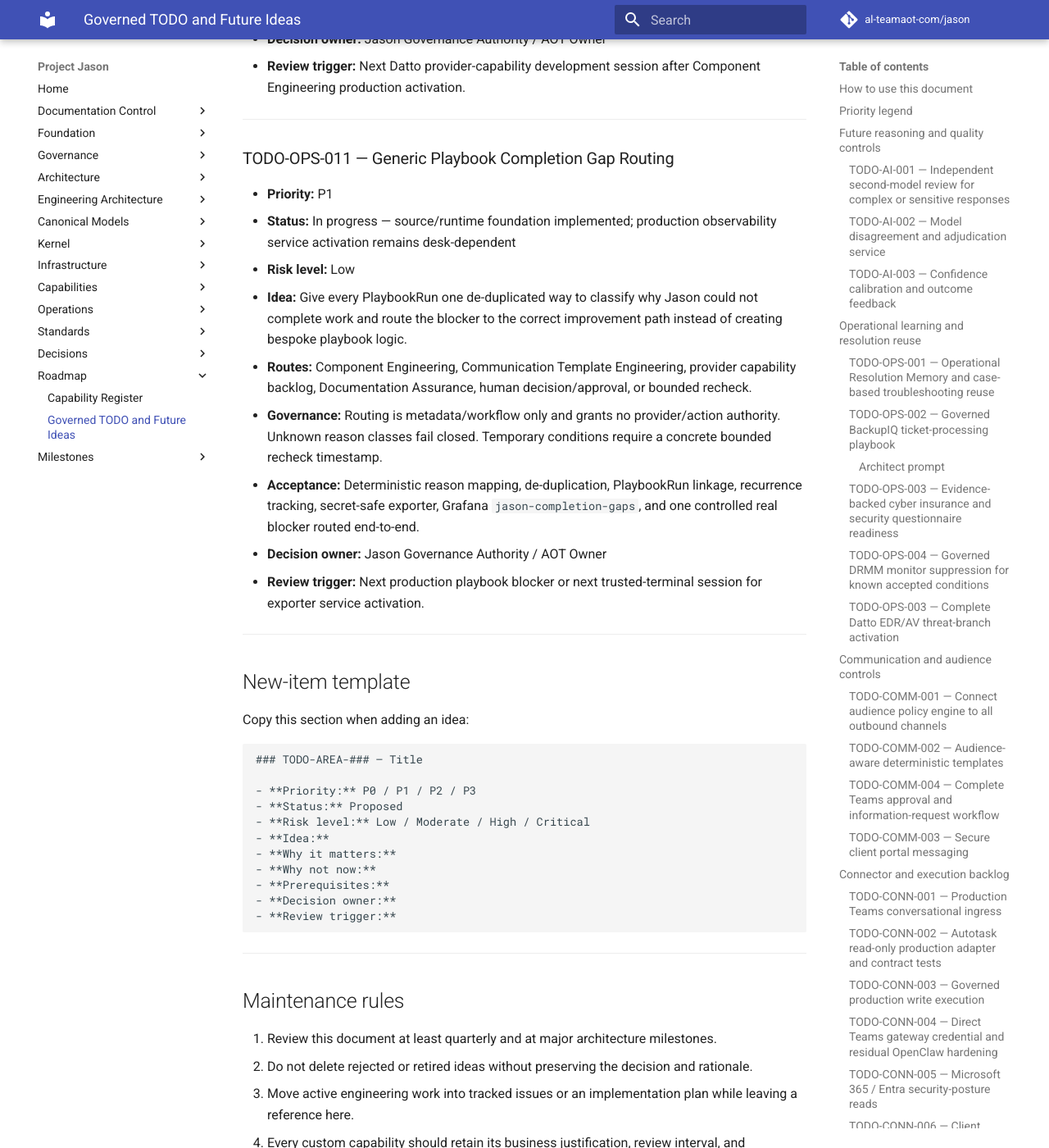
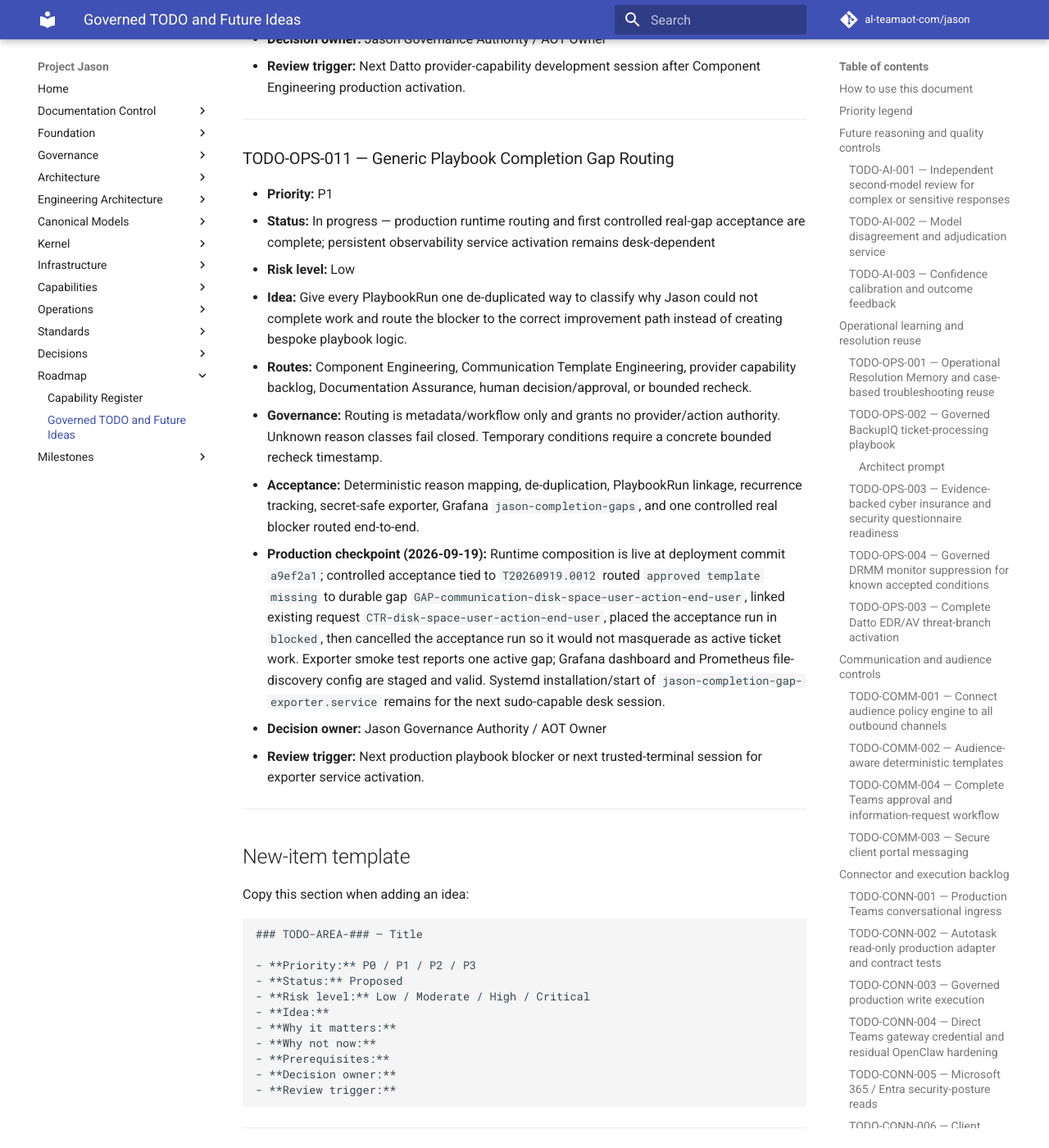
Before and after one commit to al-teamaot-com/jason, an MkDocs documentation site: the page built from docs/roadmaps/Project-Jason-TODO-and-Future-Ideas.md, in a window 1280 px wide and 1400 px high, scrolled down 39984 px. Shown: the whole window at 82% size. Built offline with MkDocs 1.6.1 and Material for MkDocs 9.7.7, drawn with Linux system fonts in a browser that asks for light colours; comment, search, counter and statistics services are not loaded.

Commit message:
Record completion gap routing production proof

```diff
--- a/docs/roadmaps/Project-Jason-TODO-and-Future-Ideas.md
+++ b/docs/roadmaps/Project-Jason-TODO-and-Future-Ideas.md
@@ -1060,12 +1060,13 @@ When complete, document the implementation, tests, capability changes, and remai
 ### TODO-OPS-011 — Generic Playbook Completion Gap Routing
 
 - **Priority:** P1
-- **Status:** In progress — source/runtime foundation implemented; production observability service activation remains desk-dependent
+- **Status:** In progress — production runtime routing and first controlled real-gap acceptance are complete; persistent observability service activation remains desk-dependent
 - **Risk level:** Low
 - **Idea:** Give every PlaybookRun one de-duplicated way to classify why Jason could not complete work and route the blocker to the correct improvement path instead of creating bespoke playbook logic.
 - **Routes:** Component Engineering, Communication Template Engineering, provider capability backlog, Documentation Assurance, human decision/approval, or bounded recheck.
 - **Governance:** Routing is metadata/workflow only and grants no provider/action authority. Unknown reason classes fail closed. Temporary conditions require a concrete bounded recheck timestamp.
 - **Acceptance:** Deterministic reason mapping, de-duplication, PlaybookRun linkage, recurrence tracking, secret-safe exporter, Grafana `jason-completion-gaps`, and one controlled real blocker routed end-to-end.
+- **Production checkpoint (2026-09-19):** Runtime composition is live at deployment commit `a9ef2a1`; controlled acceptance tied to `T20260919.0012` routed `approved template missing` to durable gap `GAP-communication-disk-space-user-action-end-user`, linked existing request `CTR-disk-space-user-action-end-user`, placed the acceptance run in `blocked`, then cancelled the acceptance run so it would not masquerade as active ticket work. Exporter smoke test reports one active gap; Grafana dashboard and Prometheus file-discovery config are staged and valid. Systemd installation/start of `jason-completion-gap-exporter.service` remains for the next sudo-capable desk session.
 - **Decision owner:** Jason Governance Authority / AOT Owner
 - **Review trigger:** Next production playbook blocker or next trusted-terminal session for exporter service activation.
 
```
Also changed, not shown: docs/sessions/Jason-Completion-Gap-Router-Production-Acceptance-2026-09-19.md (added, +24 -0 lines).
